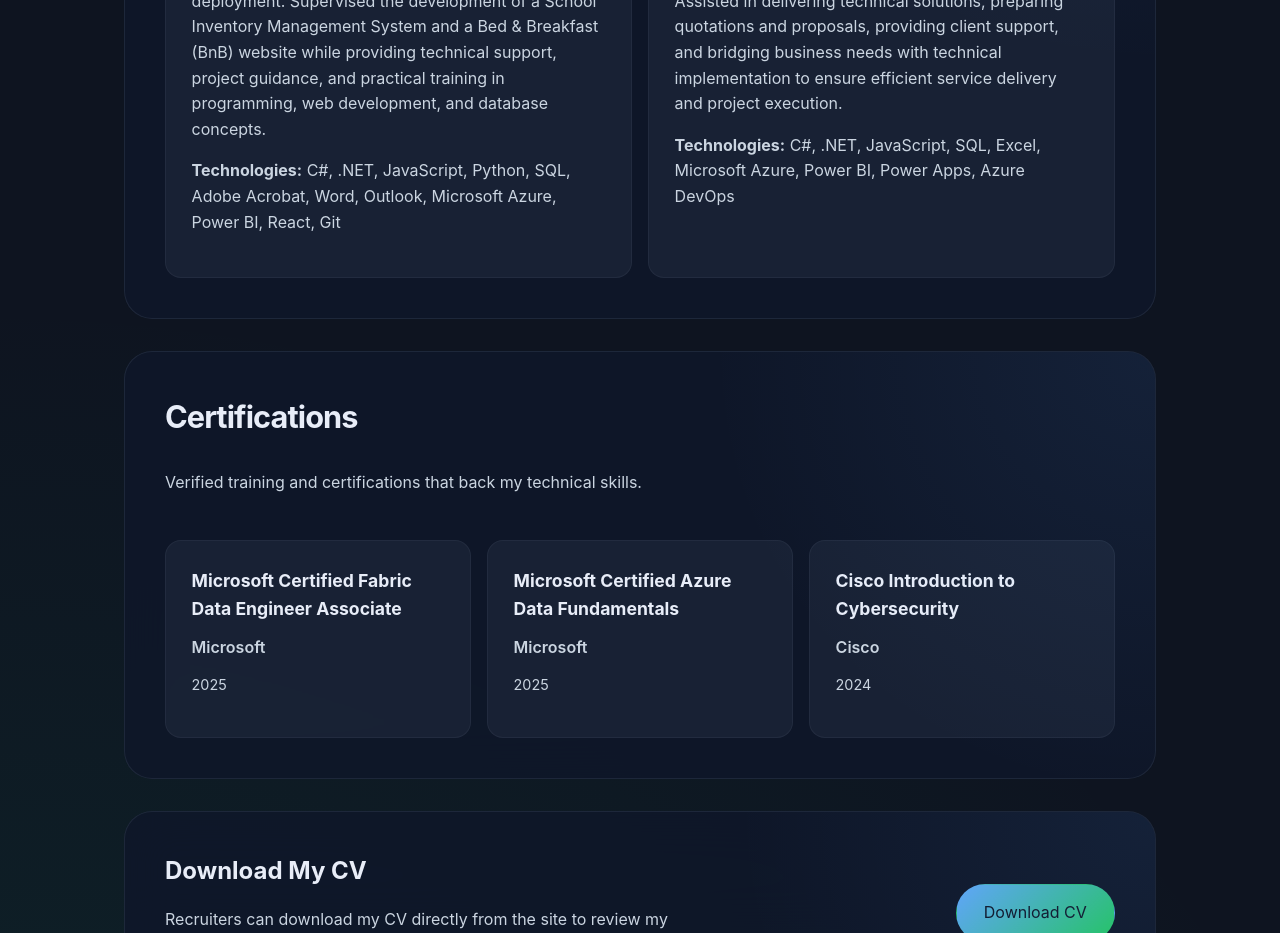
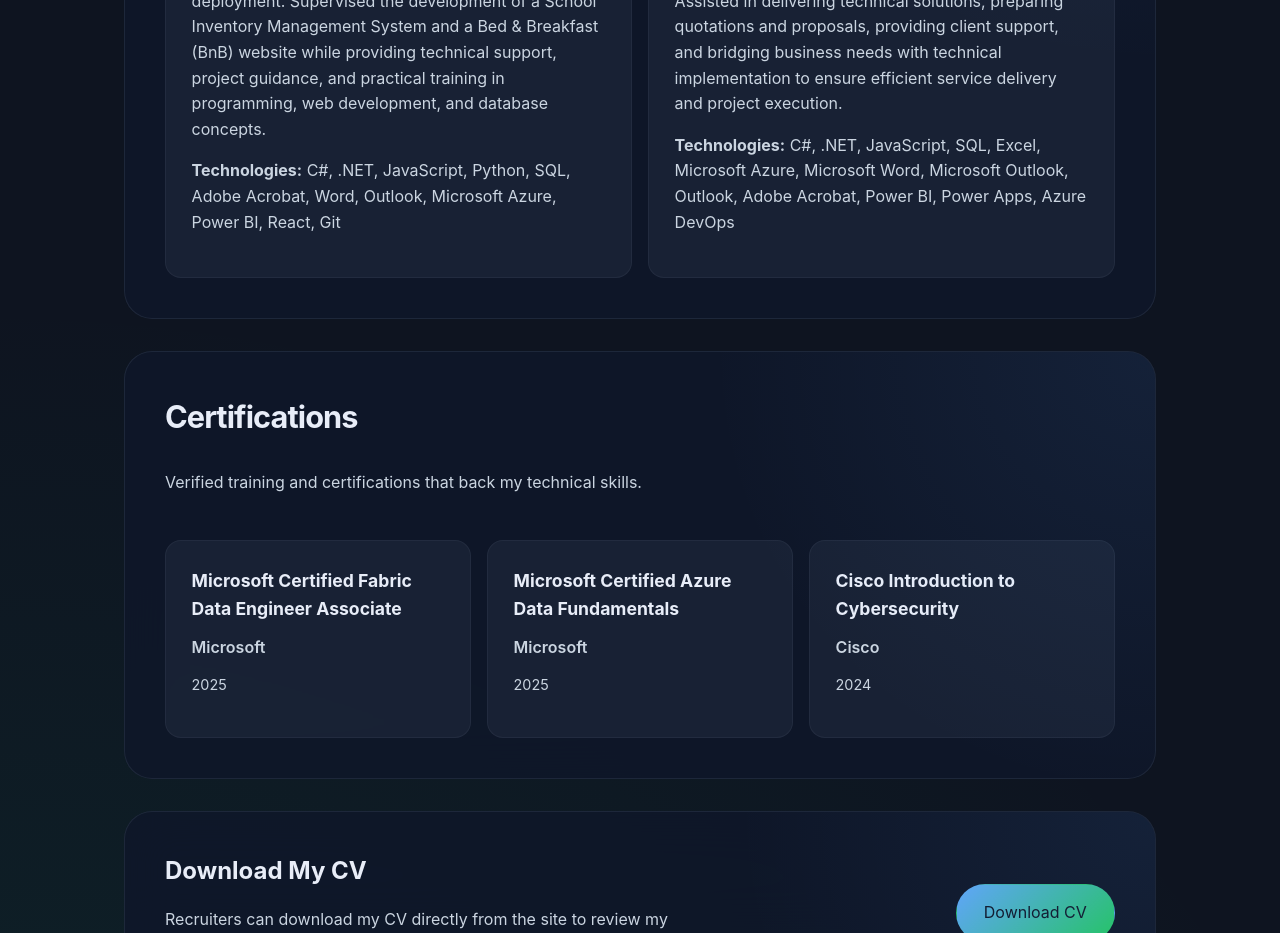
Before and after one commit to Anthony1-max/portfolio-app, a React (Vite) app: page / in a window 1280 px wide. Shown: the part 3060-3993 px from the top of the page. Built offline with nearby package versions, Linux system fonts and the light colour scheme.

Commit message:
experince

```diff
--- a/src/App.jsx
+++ b/src/App.jsx
@@ -62,7 +62,7 @@ const experience = [
     company: 'Madiri Business Enterprise (Pty) Ltd',
     period: '2025 - Present',
     description: `Supported both sales and technical operations by managing RFQs (Requests for Quotations), coordinating client requirements, and contributing to systems and software development initiatives. Assisted in delivering technical solutions, preparing quotations and proposals, providing client support, and bridging business needs with technical implementation to ensure efficient service delivery and project execution.`,
-    technologies: ['C#', '.NET', 'JavaScript', 'SQL','Excel', 'Microsoft Azure', 'Power BI', 'Power Apps', 'Azure DevOps'],
+    technologies: ['C#', '.NET', 'JavaScript', 'SQL','Excel', 'Microsoft Azure','Microsoft Word','Microsoft Outlook','Outlook','Adobe Acrobat', 'Power BI', 'Power Apps', 'Azure DevOps'],
   },
 ];
 
```
Also changed, not shown: 1 other file (tests, documents, lock files or other folders).
